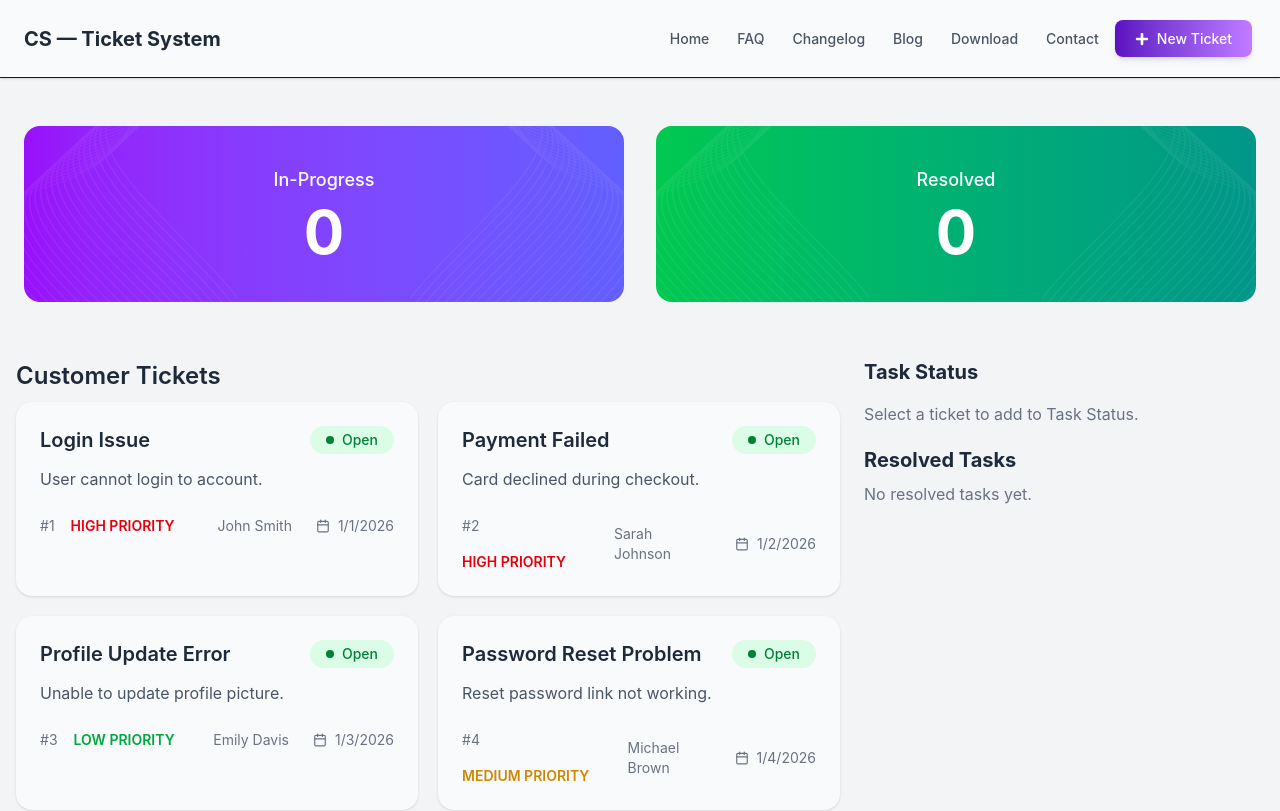
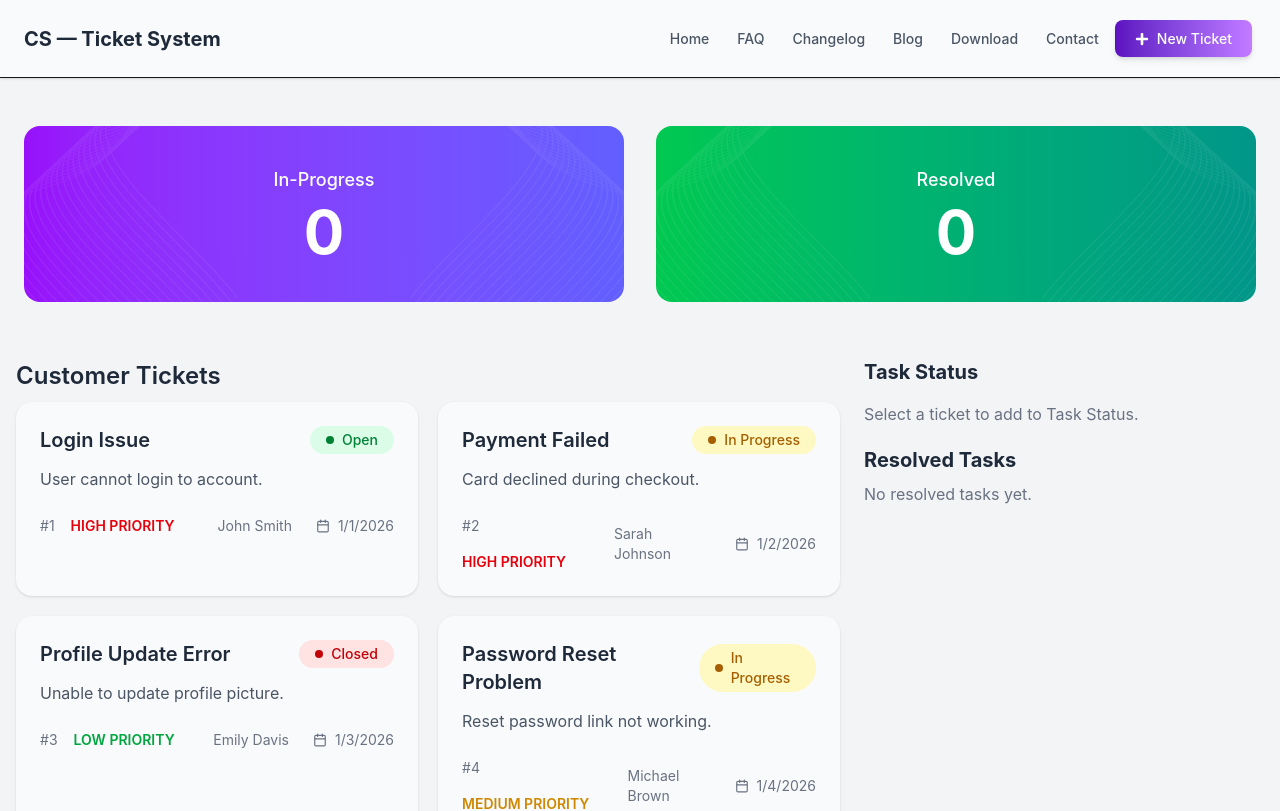
Before and after one commit to mdshimul101/customer-support-ticket-system, a React (Vite) app: page / in a window 1280 px wide. Shown: the top 811 px of the page. Built offline with nearby package versions, Linux system fonts and the light colour scheme.

Commit message:
update json data

```diff
--- a/public/tickets_data.json
+++ b/public/tickets_data.json
@@ -14,7 +14,7 @@
     "description": "Card declined during checkout.",
     "customer": "Sarah Johnson",
     "priority": "High",
-    "status": "Open",
+    "status": "In Progress",
     "createdAt": "2026-01-02"
   },
   {
@@ -23,7 +23,7 @@
     "description": "Unable to update profile picture.",
     "customer": "Emily Davis",
     "priority": "Low",
-    "status": "Open",
+    "status": "Closed",
     "createdAt": "2026-01-03"
   },
   {
@@ -32,7 +32,7 @@
     "description": "Reset password link not working.",
     "customer": "Michael Brown",
     "priority": "Medium",
-    "status": "Open",
+    "status": "In Progress",
     "createdAt": "2026-01-04"
   },
   {
@@ -41,7 +41,7 @@
     "description": "Website loading very slowly.",
     "customer": "David Wilson",
     "priority": "Medium",
-    "status": "Open",
+    "status": "Closed",
     "createdAt": "2026-01-05"
   },
   {
@@ -59,7 +59,7 @@
     "description": "Mobile app crashes when opening settings.",
     "customer": "James Anderson",
     "priority": "High",
-    "status": "Open",
+    "status": "In Progress",
     "createdAt": "2026-01-07"
   },
   {
@@ -68,7 +68,7 @@
     "description": "User not receiving notifications.",
     "customer": "Sophia Taylor",
     "priority": "Low",
-    "status": "Open",
+    "status": "In Progress",
     "createdAt": "2026-01-08"
   },
   {
@@ -77,7 +77,7 @@
     "description": "Customer charged twice for one order.",
     "customer": "Daniel Thomas",
     "priority": "High",
-    "status": "Open",
+    "status": "In Progress",
     "createdAt": "2026-01-09"
   },
   {
@@ -104,7 +104,7 @@
     "description": "Unable to upload documents.",
     "customer": "Mia White",
     "priority": "Medium",
-    "status": "Open",
+    "status": "In Progress",
     "createdAt": "2026-01-12"
   },
   {
@@ -122,7 +122,7 @@
     "description": "Dashboard not loading after login.",
     "customer": "Charlotte Clark",
     "priority": "High",
-    "status": "Open",
+    "status": "In Progress",
     "createdAt": "2026-01-14"
   },
   {
--- a/src/components/TicketCard.jsx
+++ b/src/components/TicketCard.jsx
@@ -21,7 +21,7 @@ const TicketCard = ({ ticket, handleAddTask }) => {
         return "bg-green-100 text-green-700";
       case "Closed":
         return "bg-red-100 text-red-700";
-      case "Pending":
+      case "In Progress":
         return "bg-yellow-100 text-yellow-700";
       default:
         return "bg-gray-200 text-gray-700";
```
